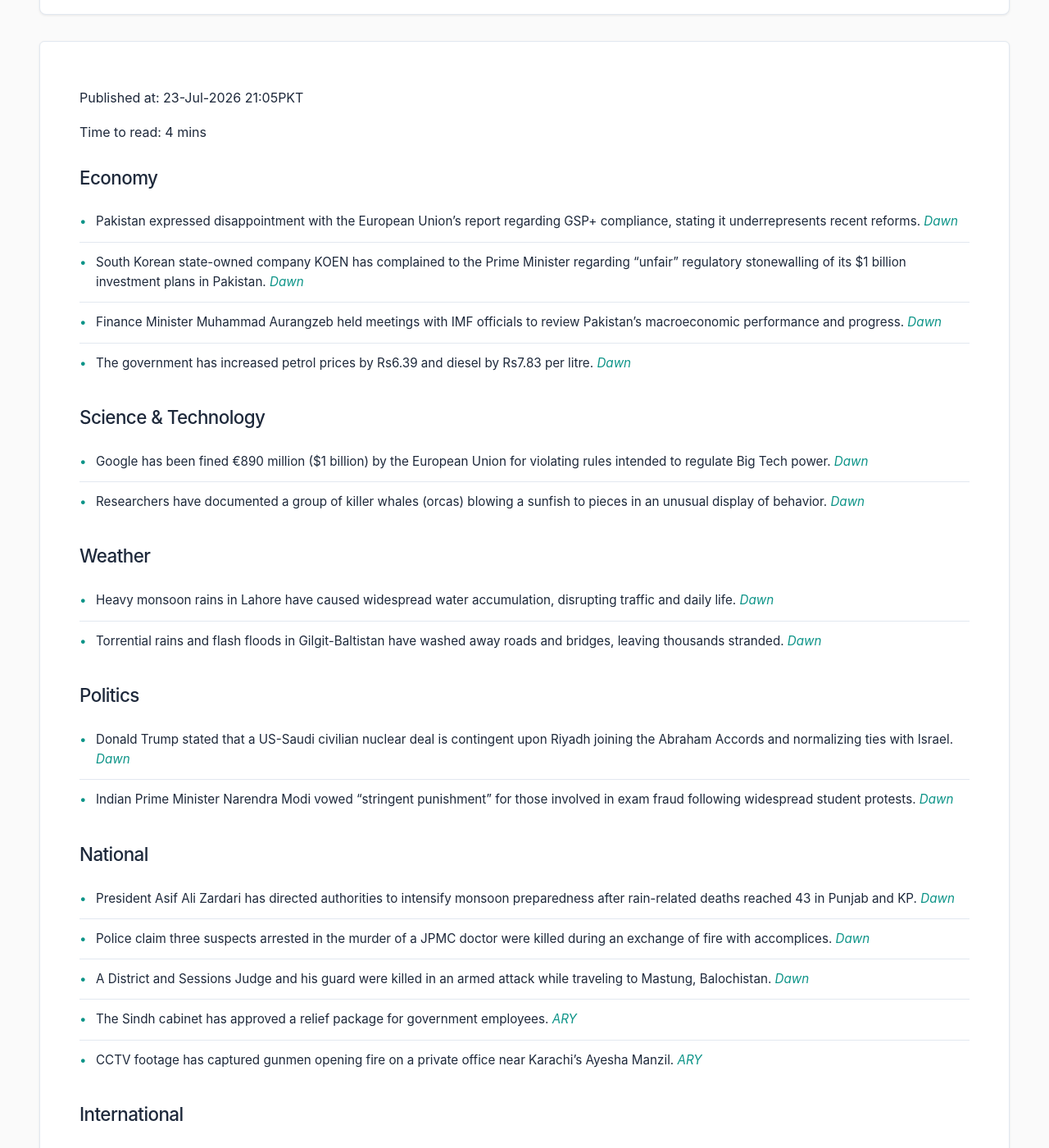
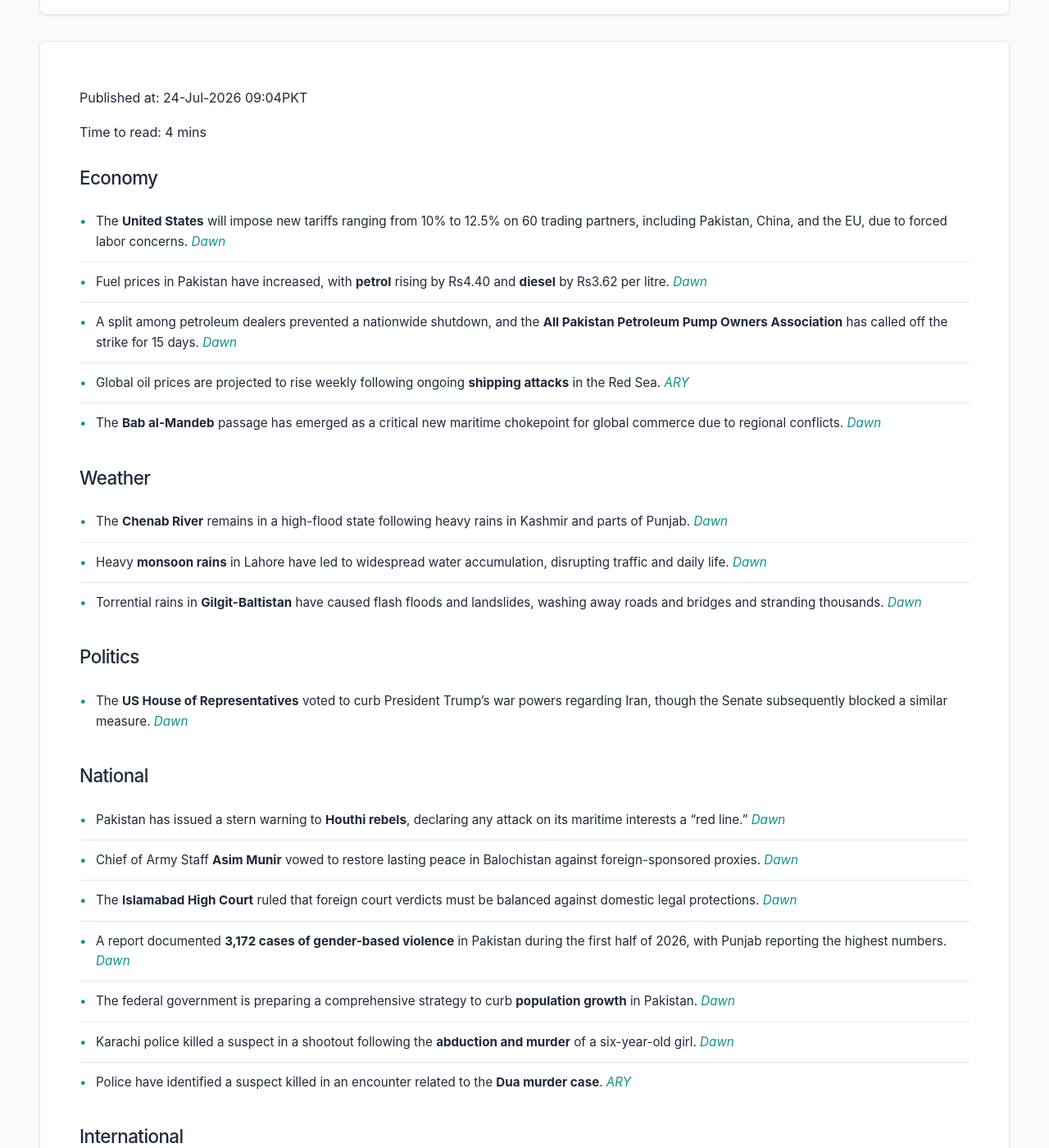
Before and after one commit to zsubzwary/news, a Jekyll site: the page built from en/index.md, in a window 1280 px wide and 1400 px high, scrolled down 209 px. Shown: the whole window at 82% size. Built offline with Jekyll 4.4.1, drawn with Linux system fonts in a browser that asks for light colours; some web fonts are replaced; comment, search, counter and statistics services are not loaded; some of the changed text lies outside the part shown.

Commit message:
DateTime; 2026-07-24T04:04:44.585Z

```diff
--- a/en/index.md
+++ b/en/index.md
@@ -4,50 +4,48 @@ title: Pakistan News Briefing
 lang: en
 ---
 
-Published at: 23-Jul-2026 21:05PKT
+Published at: 24-Jul-2026 09:04PKT
 
 Time to read: 4 mins
 
 ### Economy
-- Pakistan expressed disappointment with the European Union's report regarding GSP+ compliance, stating it underrepresents recent reforms. *[Dawn](https://www.dawn.com/news/2017763/pakistan-disappointed-with-eu-report-on-gsp-compliance-issues-says-it-understates-reforms)*
-- South Korean state-owned company KOEN has complained to the Prime Minister regarding "unfair" regulatory stonewalling of its $1 billion investment plans in Pakistan. *[Dawn](https://www.dawn.com/news/2017816/koe23jl26)*
-- Finance Minister Muhammad Aurangzeb held meetings with IMF officials to review Pakistan's macroeconomic performance and progress. *[Dawn](https://www.dawn.com/news/2017749/finance-minister-reviews-pakistans-macroeconomic-performance-in-meeting-with-imf-officials)*
-- The government has increased petrol prices by Rs6.39 and diesel by Rs7.83 per litre. *[Dawn](https://www.dawn.com/news/2017573/govt-increases-petrol-price-by-rs639-diesel-by-rs783-per-litre)*
-
-### Science & Technology
-- Google has been fined €890 million ($1 billion) by the European Union for violating rules intended to regulate Big Tech power. *[Dawn](https://www.dawn.com/news/2017814/google-hit-with-1bn-eu-fine-in-constructive-talks-to-avoid-more-penalties)*
-- Researchers have documented a group of killer whales (orcas) blowing a sunfish to pieces in an unusual display of behavior. *[Dawn](https://www.dawn.com/news/2017825/killer-whales-orcas-blow-fish-to-bits-for-fun-researchers-say)*
+- The **United States** will impose new tariffs ranging from 10% to 12.5% on 60 trading partners, including Pakistan, China, and the EU, due to forced labor concerns. *[Dawn](https://www.dawn.com/news/2017941/us-unveils-new-tariffs-on-60-partners-including-pakistan-over-forced-labour-concerns)*
+- Fuel prices in Pakistan have increased, with **petrol** rising by Rs4.40 and **diesel** by Rs3.62 per litre. *[Dawn](https://www.dawn.com/news/2017857/petrol-price-up-by-rs440-diesel-by-rs362-per-litre)*
+- A split among petroleum dealers prevented a nationwide shutdown, and the **All Pakistan Petroleum Pump Owners Association** has called off the strike for 15 days. *[Dawn](https://www.dawn.com/news/2017922/split-among-fuel-dealers-blunts-impact-of-pump-shutdown)*
+- Global oil prices are projected to rise weekly following ongoing **shipping attacks** in the Red Sea. *[ARY](https://arynews.tv/oil-set-for-weekly-rise-amid-red-sea-shipping-attacks)*
+- The **Bab al-Mandeb** passage has emerged as a critical new maritime chokepoint for global commerce due to regional conflicts. *[Dawn](https://www.dawn.com/news/2017938/a-new-chokepoint)*
 
 ### Weather
-- Heavy monsoon rains in Lahore have caused widespread water accumulation, disrupting traffic and daily life. *[Dawn](https://www.dawn.com/news/2017831/heavy-monsoon-rains-lash-lahore-disrupt-routine-life)*
-- Torrential rains and flash floods in Gilgit-Baltistan have washed away roads and bridges, leaving thousands stranded. *[Dawn](https://www.dawn.com/news/2017826/torrential-rains-disrupt-travel-across-gb-as-floods-wash-away-roads-bridges)*
+- The **Chenab River** remains in a high-flood state following heavy rains in Kashmir and parts of Punjab. *[Dawn](https://www.dawn.com/news/2017935/chenab-remains-in-high-flood-as-rains-lash-held-kashmir-punjab)*
+- Heavy **monsoon rains** in Lahore have led to widespread water accumulation, disrupting traffic and daily life. *[Dawn](https://www.dawn.com/news/2017831/heavy-monsoon-rains-lash-lahore-disrupt-routine-life)*
+- Torrential rains in **Gilgit-Baltistan** have caused flash floods and landslides, washing away roads and bridges and stranding thousands. *[Dawn](https://www.dawn.com/news/2017826/torrential-rains-disrupt-travel-across-gb-as-floods-wash-away-roads-bridges)*
 
 ### Politics
-- Donald Trump stated that a US-Saudi civilian nuclear deal is contingent upon Riyadh joining the Abraham Accords and normalizing ties with Israel. *[Dawn](https://www.dawn.com/news/2017738/trump-says-us-saudi-nuclear-deal-subject-to-riyadh-joining-abraham-accords)*
-- Indian Prime Minister Narendra Modi vowed "stringent punishment" for those involved in exam fraud following widespread student protests. *[Dawn](https://www.dawn.com/news/2017750/modi-vows-punishment-for-exam-fraud-in-first-comments-on-indian-student-protests)*
+- The **US House of Representatives** voted to curb President Trump's war powers regarding Iran, though the Senate subsequently blocked a similar measure. *[Dawn](https://www.dawn.com/news/2017858/us-house-votes-to-curb-trumps-iran-war-powers-but-senate-backs-president)*
 
 ### National
-- President Asif Ali Zardari has directed authorities to intensify monsoon preparedness after rain-related deaths reached 43 in Punjab and KP. *[Dawn](https://www.dawn.com/news/2017746/authorities-told-to-step-up-monsoon-preparedness-as-rain-related-deaths-in-punjab-kp-reach-43)*
-- Police claim three suspects arrested in the murder of a JPMC doctor were killed during an exchange of fire with accomplices. *[Dawn](https://www.dawn.com/news/2017795/suspects-arrested-in-jpmc-doctor-murder-case-killed-in-exchange-of-fire-with-accomplices-police-claim)*
-- A District and Sessions Judge and his guard were killed in an armed attack while traveling to Mastung, Balochistan. *[Dawn](https://www.dawn.com/news/2017787/sessions-judge-his-guard-killed-after-vehicles-targeted-en-route-to-mastung)*
-- The Sindh cabinet has approved a relief package for government employees. *[ARY](https://arynews.tv/sindh-cabinet-approves-relief-package-for-government-employees)*
-- CCTV footage has captured gunmen opening fire on a private office near Karachi’s Ayesha Manzil. *[ARY](https://arynews.tv/karachi-ayesha-manzil-cctv-footage-july-23-2026)*
+- Pakistan has issued a stern warning to **Houthi rebels**, declaring any attack on its maritime interests a "red line." *[Dawn](https://www.dawn.com/news/2017926/pakistan-warns-houthi-rebels-to-steer-clear-of-its-ships)*
+- Chief of Army Staff **Asim Munir** vowed to restore lasting peace in Balochistan against foreign-sponsored proxies. *[Dawn](https://www.dawn.com/news/2017914/cdf-munir-vows-to-restore-lasting-peace-in-balochistan)*
+- The **Islamabad High Court** ruled that foreign court verdicts must be balanced against domestic legal protections. *[Dawn](https://www.dawn.com/news/2017921/foreign-verdicts-must-be-weighed-against-domestic-standards-ihc)*
+- A report documented **3,172 cases of gender-based violence** in Pakistan during the first half of 2026, with Punjab reporting the highest numbers. *[Dawn](https://www.dawn.com/news/2017931/3172-gender-violence-cases-reported-in-six-months)*
+- The federal government is preparing a comprehensive strategy to curb **population growth** in Pakistan. *[Dawn](https://www.dawn.com/news/2017934/govt-to-unveil-strategy-to-curb-population-growth)*
+- Karachi police killed a suspect in a shootout following the **abduction and murder** of a six-year-old girl. *[Dawn](https://www.dawn.com/news/2017835/karachi-police-claim-suspect-in-six-year-old-girls-abduction-murder-killed-in-shootout)*
+- Police have identified a suspect killed in an encounter related to the **Dua murder case**. *[ARY](https://arynews.tv/dua-murder-case-police-identify-suspect-killed-in-encounter)*
 
 ### International
-- Deputy Prime Minister Ishaq Dar highlighted the Kashmir dispute and threats to Pakistan's water share at the ASEAN Regional Forum. *[Dawn](https://www.dawn.com/news/2017794/kashmir-iwt-among-key-global-challenges-threatening-peaceful-coexistence-dar-tells-asean-moot)*
-- Prime Minister Shehbaz Sharif condemned Houthi attacks on Saudi oil tankers in the Red Sea during a call with the Saudi Crown Prince. *[Dawn](https://www.dawn.com/news/2017781/pm-shehbaz-speaks-to-saudi-crown-prince-condemns-unacceptable-houthi-attack-on-vessels-in-red-sea)*
-- Tensions flared in the Middle East as Houthis attacked Saudi tankers and the US continued strikes in Iran. *[Dawn](https://www.dawn.com/news/2017740/houthis-attack-saudi-tankers-in-red-sea-as-us-strikes-iran-for-12th-consecutive-day)*
-- US military bases in the Middle East have become targets amid ongoing hostilities with Iran. *[Dawn](https://www.dawn.com/news/2017843/what-are-the-main-bases-housing-us-forces-in-the-middle-east)*
-- Pakistan rejected India's claims regarding the Indus Water Treaty (IWT) during a UN Security Council debate. *[Dawn](https://www.dawn.com/news/2017759/pakistan-hits-back-at-indias-attempt-to-distort-facts-says-holding-iwt-in-abeyance-simply-illegal)*
-- The US House of Representatives has voted to halt the war with Iran. *[ARY](https://arynews.tv/us-house-votes-to-halt-iran-war)*
+- **UN Secretary-General Antonio Guterres** praised Pakistan's efforts to strengthen peaceful dispute settlement mechanisms at the UNSC. *[Dawn](https://www.dawn.com/news/2017861/un-chief-praises-pakistans-peace-initiatives-to-reduce-tensions-and-create-space-for-dialogue)*
+- Israeli Minister **Ben Gvir** led hundreds into the Al-Aqsa mosque compound, breaching the site's long-standing status quo. *[Dawn](https://www.dawn.com/news/2017854/far-right-israeli-minister-ben-gvir-storms-al-aqsa-mosque-compound-with-hundreds-of-followers)*
+- At the **ASEAN Regional Forum**, Deputy PM Ishaq Dar highlighted the Kashmir dispute and water security as major global challenges. *[Dawn](https://www.dawn.com/news/2017794/kashmir-iwt-among-key-global-challenges-threatening-peaceful-coexistence-dar-tells-asean-moot)*
+- The **United States** has vowed to punish Iran following Houthi attacks on oil tankers. *[ARY](https://arynews.tv/us-vows-to-punish-iran-after-houthis-strike-tankers)*
 
-### Sports
-- The Pakistan cricket team is scheduled to tour England in May 2027 for a five-match ODI series. *[Dawn](https://www.dawn.com/news/2017790/pakistan-to-tour-england-next-year-for-5-match-odi-series)*
-- Pundits have warned of potential dressing room consequences if Lionel Messi and Cristiano Ronaldo were to ever team up. *[ARY](https://arynews.tv/messi-and-ronaldo-ever-team-up-pundit-dressing-room-consequences)*
-- India secured a victory over Zimbabwe, highlighted by a maiden half-century from Sooryavanshi. *[ARY](https://arynews.tv/sooryavanshi-hits-maiden-half-century-as-india-thump-zimbabwe)*
+### Health
+- Pakistan has seen a significant drop in **environmental poliovirus** detection, with the positivity rate falling to 13.1%. *[Dawn](https://www.dawn.com/news/2017859/environmental-poliovirus-detection-declines-across-pakistan-positivity-falls-to-131pc)*
+- An editorial highlighted that the spread of **HIV among children** serves as a critical indicator of flaws within the healthcare system. *[Dawn](https://www.dawn.com/news/2017943/the-task-force-test)*
 
 ### Other
-- Elizabeth Olsen has addressed rumors regarding her potential return as Wanda in *Avengers: Doomsday*. *[ARY](https://arynews.tv/avengers-doomsday-is-wanda-coming-back-elizabeth-olsen-addresses-rumors)*
-- Kendall Jenner has sparked social media speculation regarding her relationship with Jacob Elordi. *[ARY](https://arynews.tv/kendall-jenner-sparks-jacob-elordi-adorable-social-media-companion)*
-- Cardi B has addressed viral rumors involving Maduka Okoye. *[ARY](https://arynews.tv/cardi-b-addresses-maduka-okoye-rumors-as-ex-girlfriend-drama-goes-viral)*
-- MI5 has been ordered to pay compensation to a former BBC journalist for the unlawful obtaining of phone data. *[ARY](https://arynews.tv/mi5-ordered-to-pay-compensation-to-former-bbc-journalist)*
+- **Johnny Depp** has released the first trailer for his dark adaptation of 'Ebenezer'. *[ARY](https://arynews.tv/johnny-depp-unveils-first-trailer-for-dark-ebenezer-adaptation)*
+- Updates have been provided regarding **Sydney Sweeney’s** upcoming 'Barbarella' movie. *[ARY](https://arynews.tv/sydney-sweeneys-barbarella-movie-gets-major-update)*
+- Rumors have circulated regarding an alleged wedding between **Katy Perry and Justin Trudeau**. *[ARY](https://arynews.tv/katy-perry-and-justin-trudeaus-alleged-wedding-plans-what-to-know-about-gavin-newsoms-involvement)*
+- New details have emerged regarding the wedding of **Taylor Swift and Travis Kelce**. *[ARY](https://arynews.tv/taylor-swift-travis-kelce-wedding-guest-reveals-strange-details)*
+- **Meghan Markle** continues to face scrutiny over ongoing bullying claims involving the Royal Palace. *[ARY](https://arynews.tv/meghan-markle-vs-the-palace-the-bullying-claims-that-wont-go-away)*
+- New **Roblox SMILES** promo codes have been released for July 2026. *[ARY](https://arynews.tv/roblox-smiles-codes-for-july-2026-working-promo-codes-and-how-to-redeem)*
```
